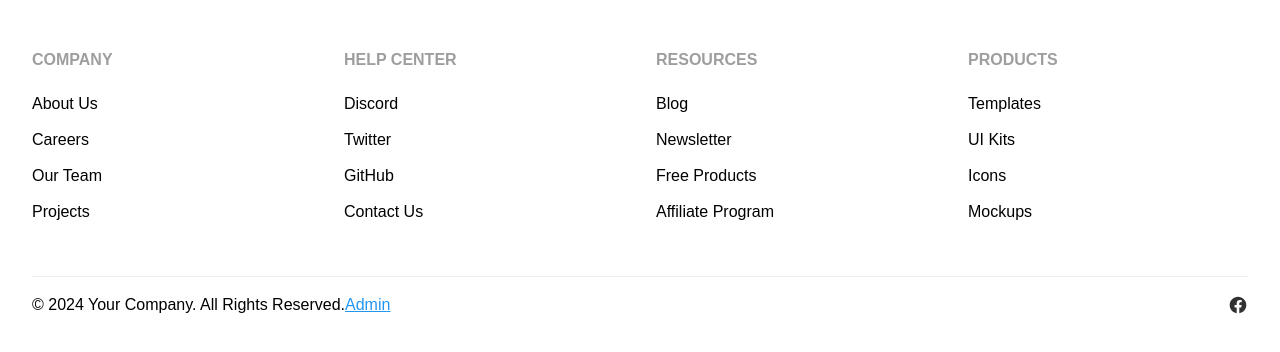
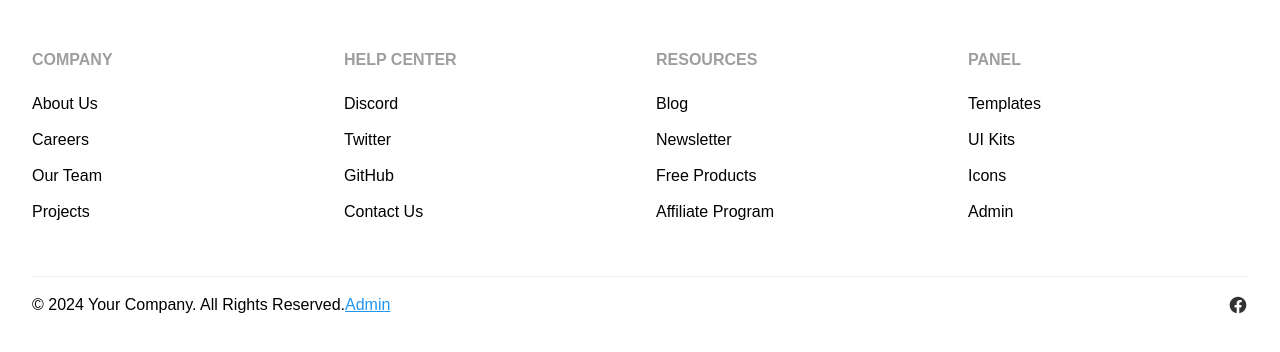
Before and after one commit to Tefymahery/kristy-fianantsika, a Next.js app: page / in a window 1280 px wide. Shown: the top 352 px of the page. Built offline with nearby package versions, Linux system fonts and the light colour scheme.

Commit message:
Encore test Footer only

```diff
--- a/src/components/Footer.js
+++ b/src/components/Footer.js
@@ -14,8 +14,8 @@ const SITEMAP = [
     links: ["Blog", "Newsletter", "Free Products", "Affiliate Program"],
   },
   {
-    title: "Products",
-    links: ["Templates", "UI Kits", "Icons", "Mockups"],
+    title: "Panel",
+    links: ["Templates", "UI Kits", "Icons", "Admin"],
   },
 ];
 
```
